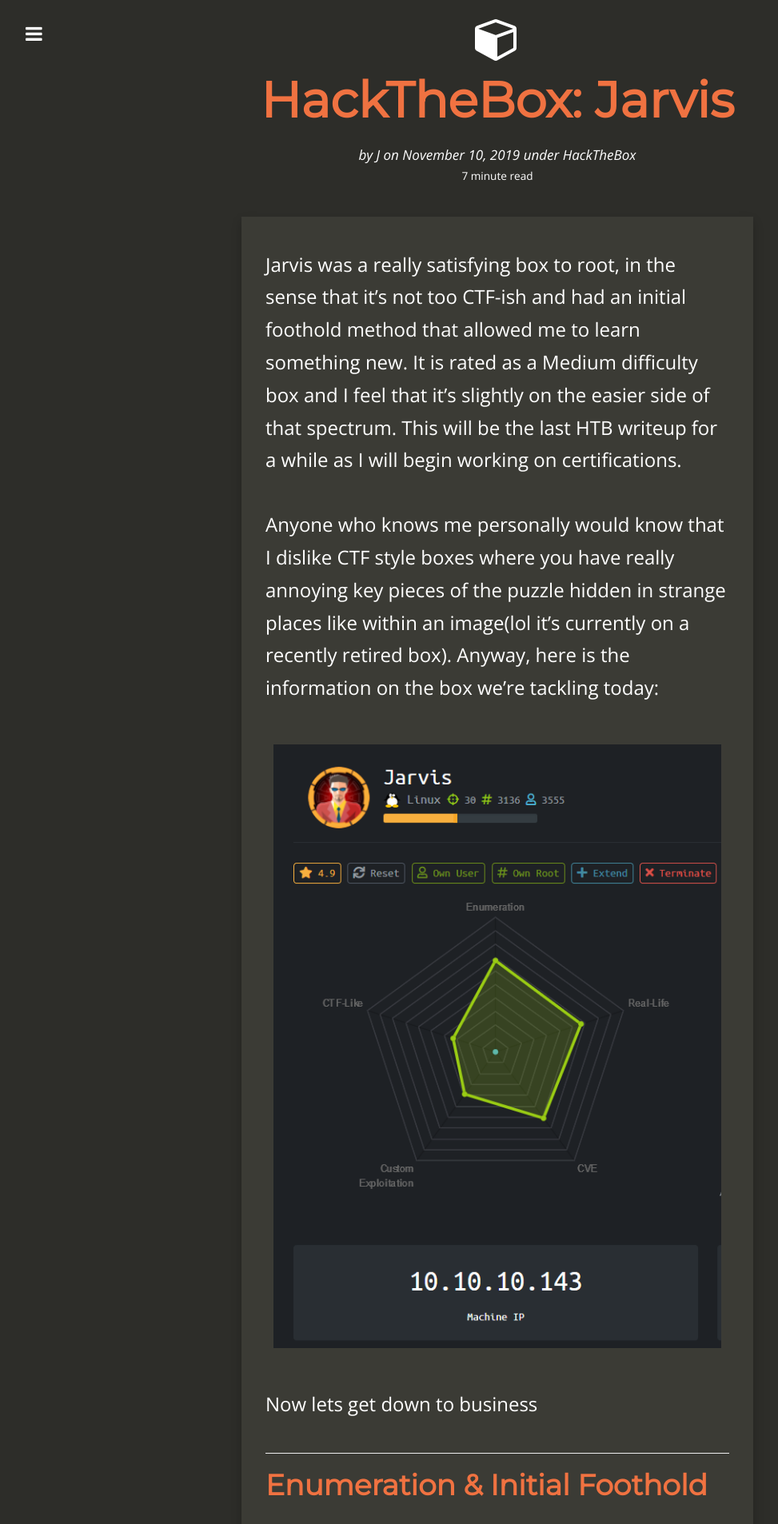
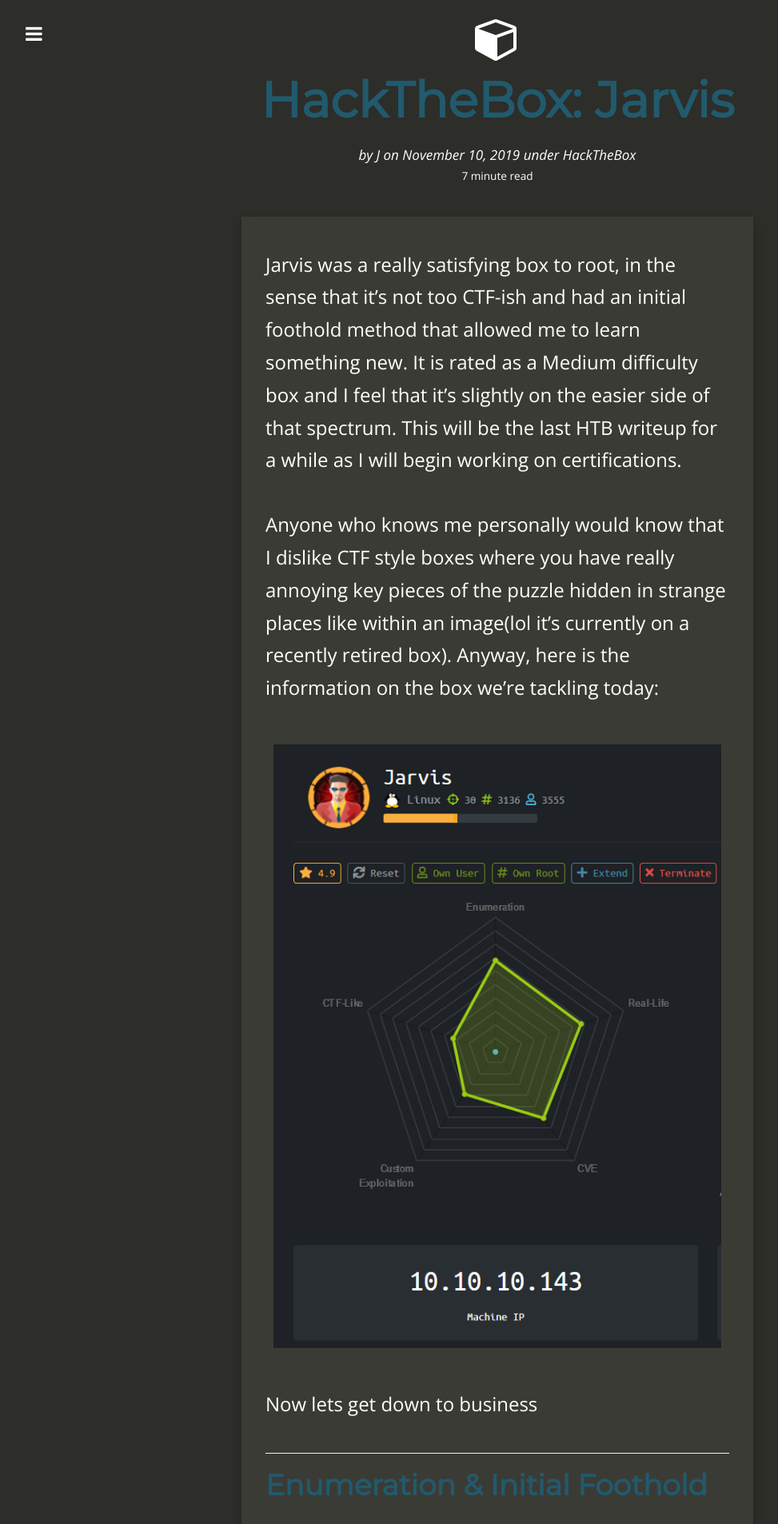
Before and after one commit to Dreamscent/Dreamscent.github.io, a Jekyll site: the page built from _posts/2019-11-10-HTB-Jarvis.md, in a window 1280 px wide. Shown: the top 1906 px of the page at 80% size, without its empty margins (18-991 px from the left). Built offline with Jekyll 4.4.1, drawn with Linux system fonts in a browser that asks for light colours; nearby versions of some CDN libraries.

Commit message:
Update style.scss

```diff
--- a/css/style.scss
+++ b/css/style.scss
@@ -449,7 +449,7 @@
 	h1, h2, h3, h4, h5, h6 {
 		font-family: 'Montserrat', sans-serif;
 		font-weight: bold;
-		color: $orange;
+		color: $dark-blue;
 		margin-top: 15px;
 		margin-bottom: 20px;
 	}
```
